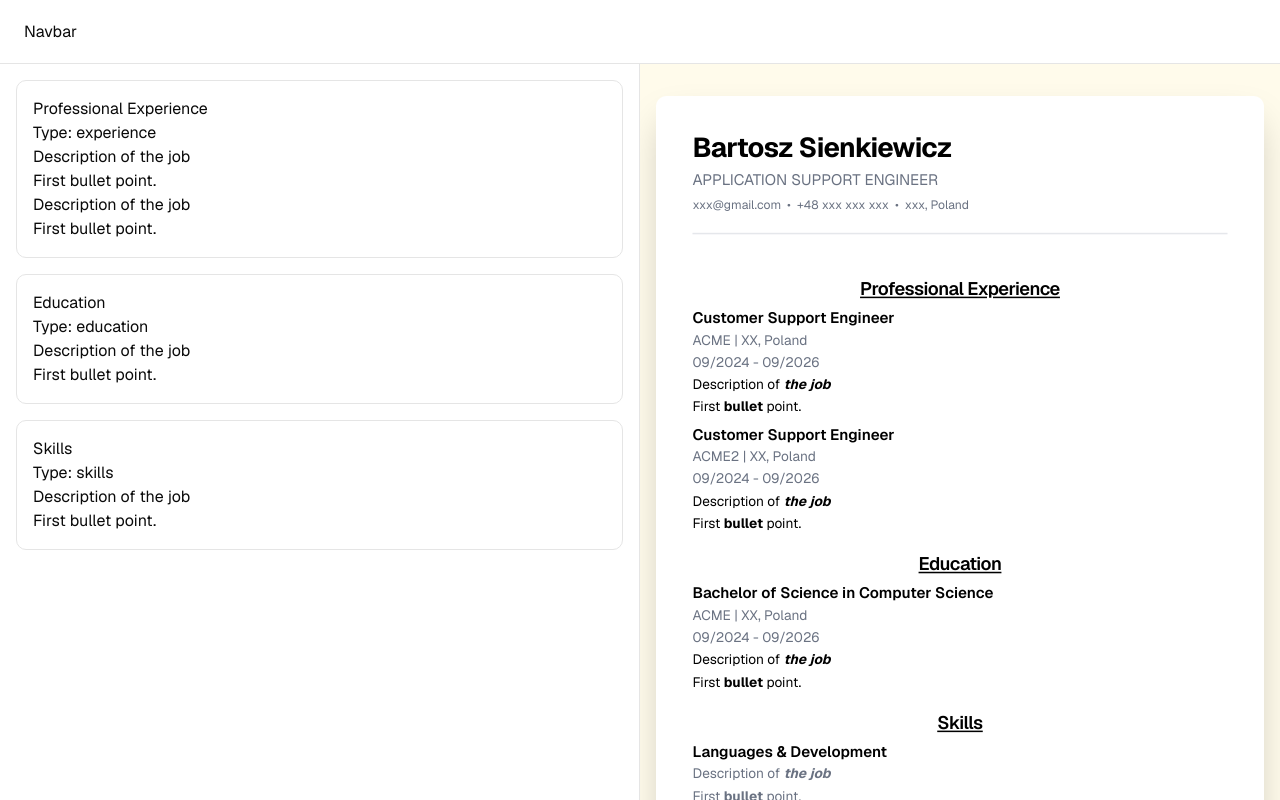
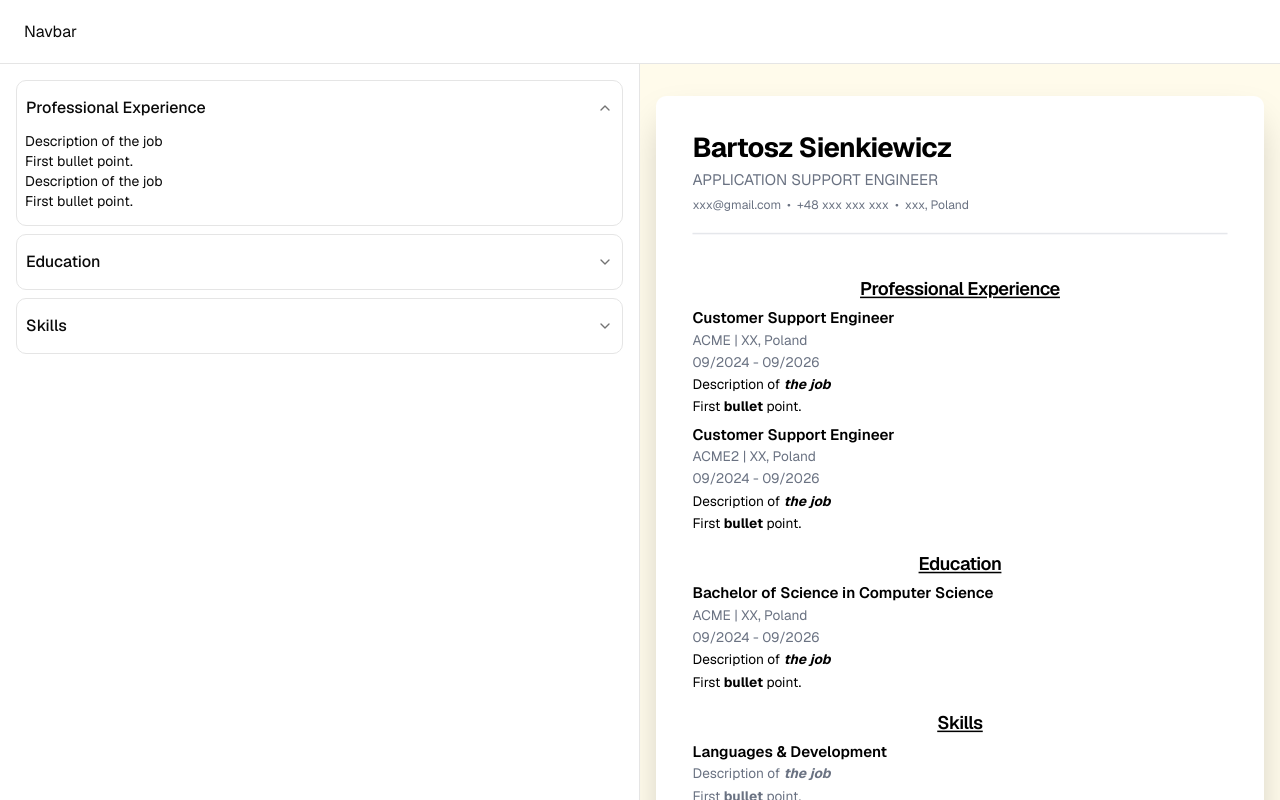
Before and after one commit to bSienkiewicz/cvapp, a Next.js app: page / in a window 1280 px wide. Built offline with nearby package versions, Linux system fonts and the light colour scheme.

Commit message:
feat: integrate accordion component

```diff
--- a/components/resume/editor/ResumeEditor.tsx
+++ b/components/resume/editor/ResumeEditor.tsx
@@ -1,3 +1,4 @@
+import { Accordion } from '@/components/ui/accordion';
 import { useResume } from '../ResumeContext';
 import ResumeEditorCard from './ResumeEditorCard';
 
@@ -5,10 +6,11 @@ const ResumeEditor = () => {
   const { resumeData, setResumeData } = useResume();
 
   return (
-    <div className="flex flex-col gap-4">
-    {resumeData.sections.map((section) => (
+      <Accordion defaultValue={["item-0"]} className="flex flex-col gap-2">
+        {resumeData.sections.map((section, idx) => (
           <ResumeEditorCard
             key={section.id}
+            idx={idx}
             title={section.displayName}
             type={section.sectionType}
             icon={section.iconKey}
@@ -16,7 +18,7 @@ const ResumeEditor = () => {
             entries={section.entries}
           />
         ))}
-    </div>
+      </Accordion>
   )
 }
 
--- a/components/resume/editor/ResumeEditorCard.tsx
+++ b/components/resume/editor/ResumeEditorCard.tsx
@@ -1,19 +1,22 @@
+import { Accordion, AccordionContent, AccordionItem, AccordionTrigger } from '@/components/ui/accordion';
 import { removeHtmlTags } from '@/lib/utils';
 import type { ResumeSection, SectionType } from '@/types/resume';
 
 type ResumeEditorCardProps = {
   title: string | null;
+  idx: number;
   type: SectionType;
-  icon: string | null;
-  displayIcon: boolean;
+  icon?: string | null;
+  displayIcon?: boolean;
   entries: ResumeSection['entries'];
 }
 
-const ResumeEditorCard = ({ title, type, icon, displayIcon, entries }: ResumeEditorCardProps) => {
+const ResumeEditorCard = ({ title, idx, type, icon, displayIcon, entries }: ResumeEditorCardProps) => {
   return (
-    <div className="bg-white p-4 border rounded-lg">
-      <h1>{title}</h1>
-      <p>Type: {type}</p>
+    <div className="bg-white px-2 py-1 border rounded-lg">
+      <AccordionItem value={`item-${idx}`}>
+        <AccordionTrigger className="text-md">{title}</AccordionTrigger>
+        <AccordionContent>
           {entries && entries.map((entry, i) => (
             <div key={i}>
               {entry.descriptionBlocks?.map((block, j) => (
@@ -23,7 +26,9 @@ const ResumeEditorCard = ({ title, type, icon, displayIcon, entries }: ResumeEdi
               ))}
             </div>
           ))}
-    </div>
+        </AccordionContent>
+      </AccordionItem>
+    </div >
   )
 }
 
--- a/components/ui/accordion.tsx
+++ b/components/ui/accordion.tsx
@@ -1,6 +1,6 @@
 import { Accordion as AccordionPrimitive } from "@base-ui/react/accordion"
 import { cn } from "cn"
-import { ChevronDownIcon, ChevronUpIcon } from "lucide-react"
+import { ChevronDownIcon, ChevronUpIcon, LucidePlus } from "lucide-react"
 
 function Accordion({ className, ...props }: AccordionPrimitive.Root.Props) {
   return (
@@ -32,7 +32,7 @@ function AccordionTrigger({
       <AccordionPrimitive.Trigger
         data-slot="accordion-trigger"
         className={cn(
-          "group/accordion-trigger relative flex flex-1 items-start justify-between rounded-lg border border-transparent py-2.5 text-left text-sm font-medium transition-all outline-none hover:underline focus-visible:border-ring focus-visible:ring-3 focus-visible:ring-ring/50 focus-visible:after:border-ring aria-disabled:pointer-events-none aria-disabled:opacity-50 **:data-[slot=accordion-trigger-icon]:ml-auto **:data-[slot=accordion-trigger-icon]:size-4 **:data-[slot=accordion-trigger-icon]:text-muted-foreground",
+          "group/accordion-trigger relative flex flex-1 items-center justify-between rounded-lg border border-transparent py-2.5 text-left text-sm font-medium transition-all outline-none hover:underline focus-visible:border-ring focus-visible:ring-3 focus-visible:ring-ring/50 focus-visible:after:border-ring aria-disabled:pointer-events-none aria-disabled:opacity-50 **:data-[slot=accordion-trigger-icon]:ml-auto **:data-[slot=accordion-trigger-icon]:size-4 **:data-[slot=accordion-trigger-icon]:text-muted-foreground",
           className
         )}
         {...props}
--- a/data/resume/resumeData.json
+++ b/data/resume/resumeData.json
@@ -48,10 +48,12 @@
           "descriptionBlocks": [
             {
               "type": "text",
+              "isVisible": true,
               "content": "Description of <b><i>the job</i></b>"
             },
             {
               "type": "bullet",
+              "isVisible": true,
               "content": "First <b>bullet</b> point."
             }
           ],
@@ -71,10 +73,12 @@
           "descriptionBlocks": [
             {
               "type": "text",
+              "isVisible": true,
               "content": "Description of <b><i>the job</i></b>"
             },
             {
               "type": "bullet",
+              "isVisible": true,
               "content": "First <b>bullet</b> point."
             }
           ],
@@ -105,10 +109,12 @@
           "descriptionBlocks": [
             {
               "type": "text",
+              "isVisible": true,
               "content": "Description of <b><i>the job</i></b>"
             },
             {
               "type": "bullet",
+              "isVisible": true,
               "content": "First <b>bullet</b> point."
             }
           ],
@@ -130,10 +136,12 @@
           "descriptionBlocks": [
             {
               "type": "text",
+              "isVisible": true,
               "content": "Description of <b><i>the job</i></b>"
             },
             {
               "type": "bullet",
+              "isVisible": true,
               "content": "First <b>bullet</b> point."
             }
           ],
```
Lines whose indentation alone changed are shown as unchanged.
